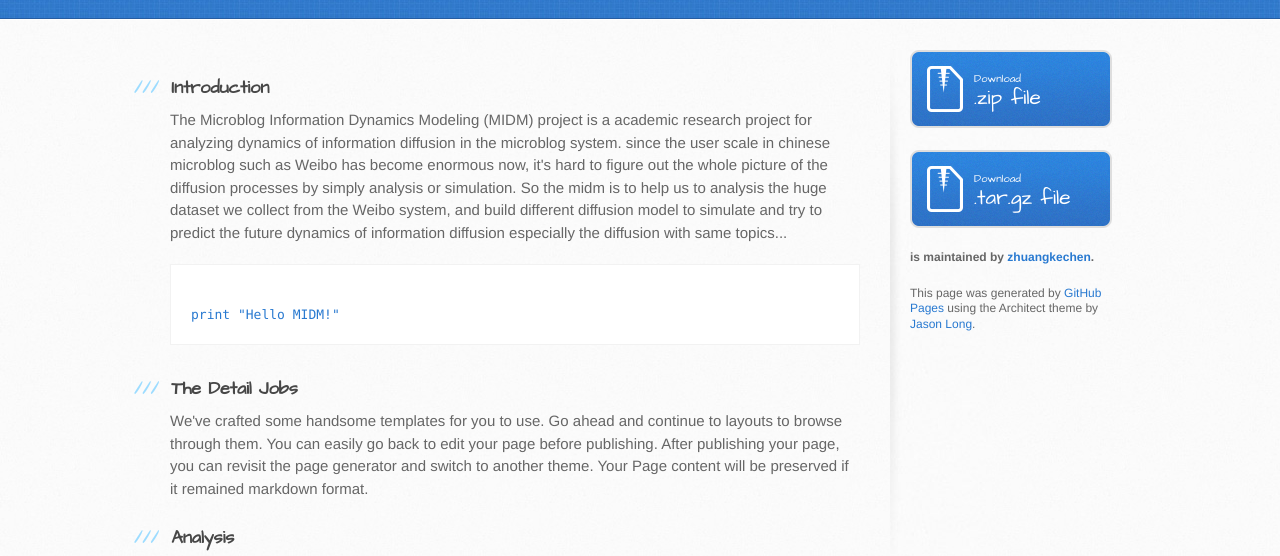
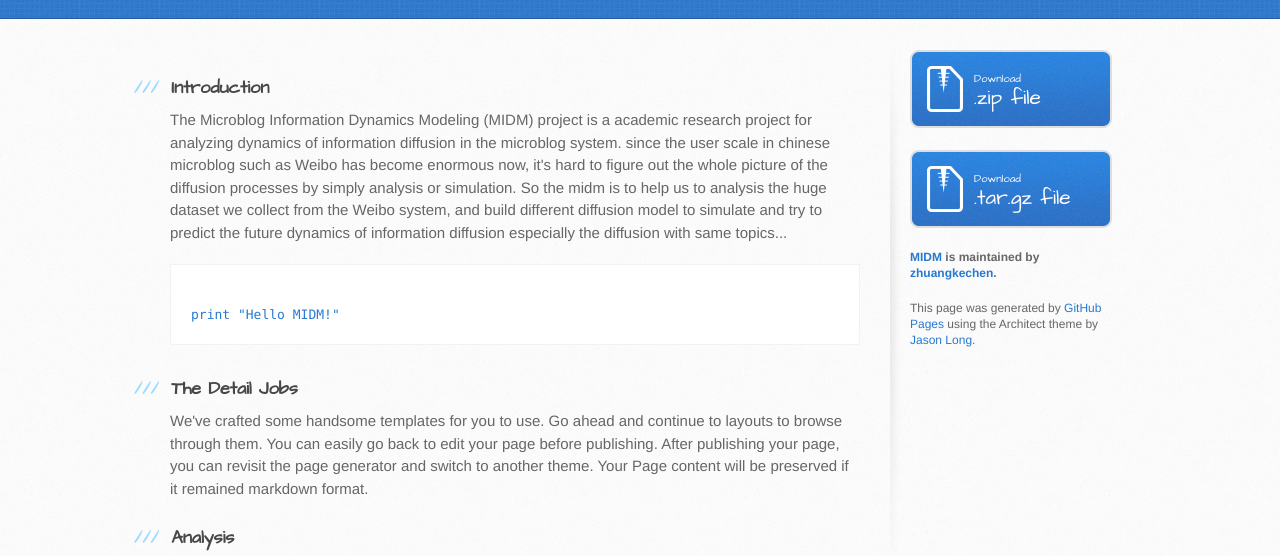
Before and after one commit to zhuangkechen/midm, a plain HTML site: page index.html in a window 1280 px wide. Shown: the part 182-738 px from the top of the page. Drawn offline with Linux system fonts and the light colour scheme.

Commit message:
add address

```diff
--- a/index.html
+++ b/index.html
@@ -76,7 +76,7 @@
             .tar.gz file
           </a>
 
-          <p class="repo-owner"><a href="https://github.com/zhuangkechen/midm"></a> is maintained by <a href="https://github.com/zhuangkechen">zhuangkechen</a>.</p>
+          <p class="repo-owner"><a href="https://github.com/zhuangkechen/midm">MIDM</a> is maintained by <a href="https://zhuangkechen.github.io">zhuangkechen</a>.</p>
 
           <p>This page was generated by <a href="https://pages.github.com">GitHub Pages</a> using the Architect theme by <a href="https://twitter.com/jasonlong">Jason Long</a>.</p>
         </aside>
```
